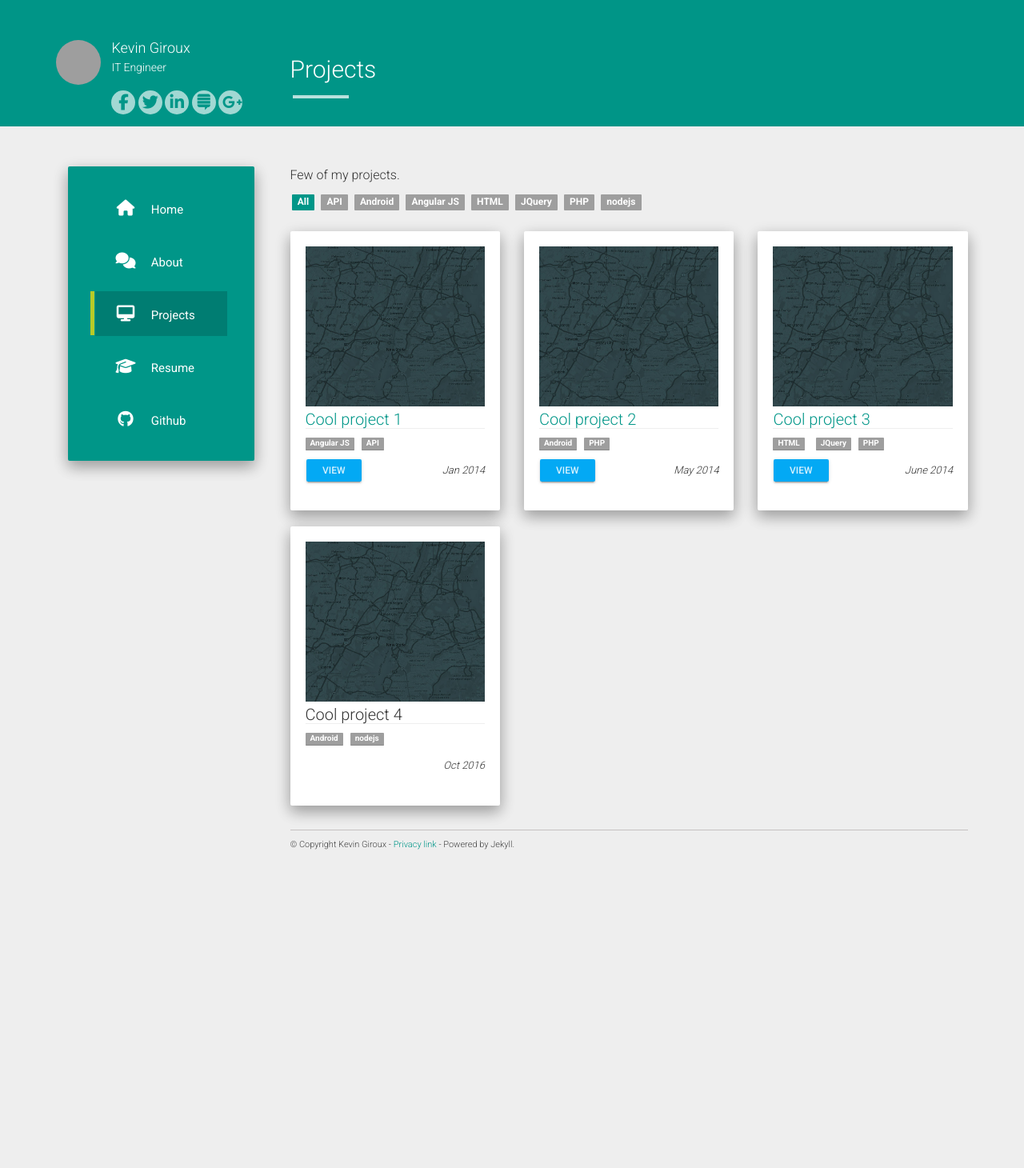
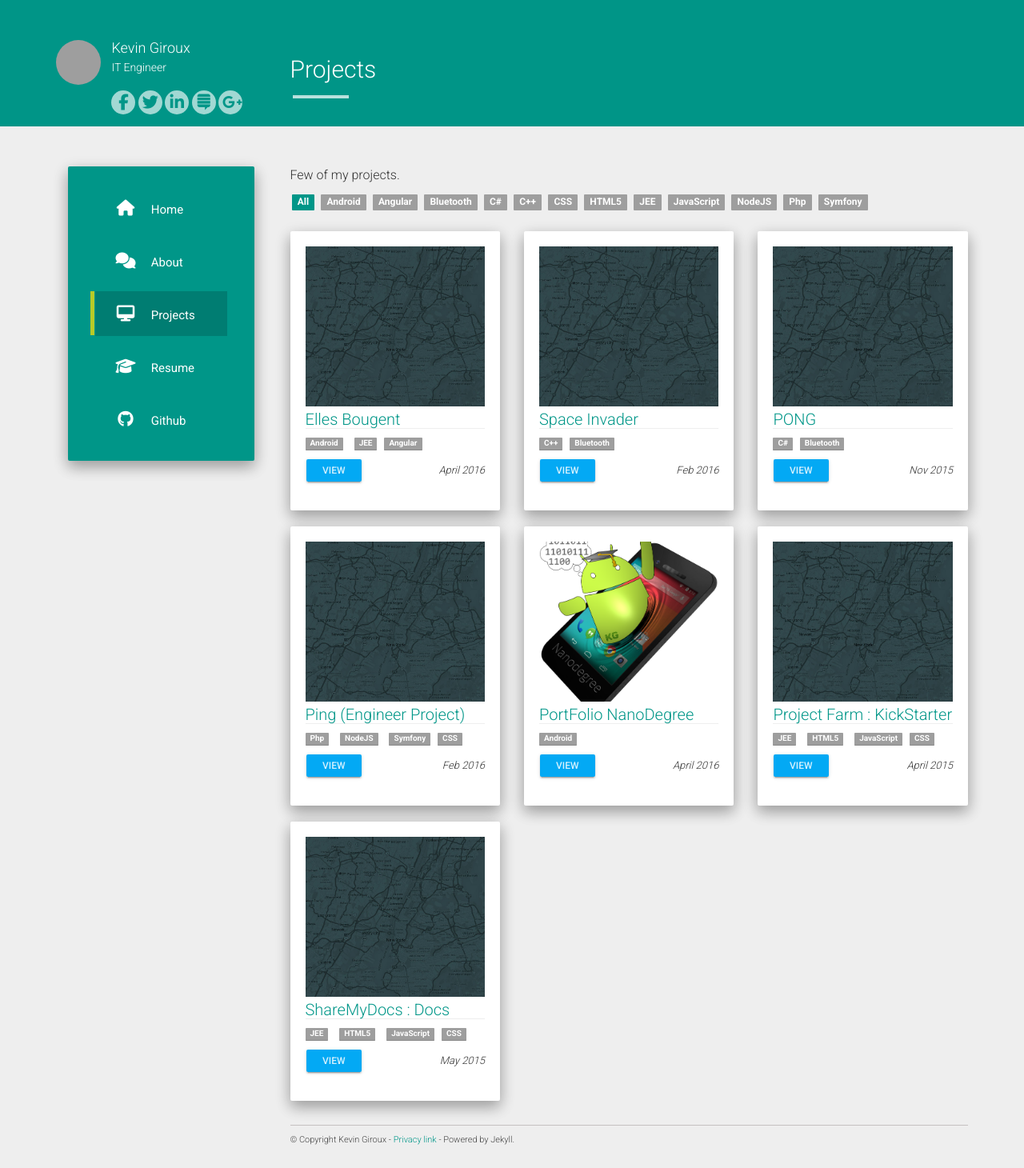
Before and after one commit to kgiroux/kgiroux.github.io, a Jekyll site: the page built from projects.md, in a window 1280 px wide. Shown: the whole page at 80% size. Built offline with Jekyll 4.4.1, drawn with Linux system fonts in a browser that asks for light colours; nearby versions of some CDN libraries; before the commit the page ends 1091 px from its top, so only the background shows below that; grey boxes are pictures that could not be loaded.

Commit message:
Commit : Ajout projet

```diff
--- a/_config.yml
+++ b/_config.yml
@@ -1,7 +1,7 @@
 title: Kevin Giroux
 description: Android Tips Blog
 author: Kevin Giroux
-logo: http://aboutashu.com/hcz-jekyll-blog/static/img/avatar.png
+logo: https://avatars3.githubusercontent.com/u/7769882?v=3&s=460
 github: https://github.com/kgioux
 about: IT Engineer
 google_analytics: UA-72862926-1
--- a/_data/projects.json
+++ b/_data/projects.json
@@ -1,30 +1,51 @@
 [
 	{
-		"name": "Cool project 1",
+		"name": "Elles Bougent",
 		"image": "placeholder.jpg",
-		"url": "#",
-		"date": "Jan 2014",
-		"tags": ["Angular JS","API"]
+		"url": "https://play.google.com/store/apps/details?id=com.ellesbougent.erallye",
+		"date": "April 2016",
+		"tags": ["Android","JEE","Angular"]
 	},
 	{
-		"name": "Cool project 2",
+		"name": "Space Invader",
 		"image": "placeholder.jpg",
-		"url": "#",
-		"date": "May 2014",
-		"tags": ["Android","PHP"]
+		"url": "https://github.com/LirycMoaners/EsigInvaderV3",
+		"date": "Feb 2016",
+		"tags": ["C++","Bluetooth"]
 	},
 	{
-		"name": "Cool project 3",
+		"name": "PONG",
 		"image": "placeholder.jpg",
-		"url": "#",
-		"date": "June 2014",
-		"tags": ["HTML","JQuery","PHP"]
+		"url": "https://github.com/kgiroux/PingPongCsharp",
+		"date": "Nov 2015",
+		"tags": ["C#","Bluetooth"]
 	},
 	{
-		"name": "Cool project 4",
+		"name": "Ping (Engineer Project)",
 		"image": "placeholder.jpg",
-		"date": "Oct 2016",
-		"tags": ["Android","nodejs"]
+		"url":"https://github.com/kgiroux/EsigelecPingPlayrion",
+		"date": "Feb 2016",
+		"tags": ["Php","NodeJS","Symfony","CSS"]
+	},
+	{
+		"name": "PortFolio NanoDegree",
+		"image": "portefolioandroid.png",
+		"date": "April 2016",
+		"url":"https://github.com/kgiroux/Kevin_Giroux_Portfolio_NanoDegree",
+		"tags": ["Android"]
+	},
+	{
+		"name": "Project Farm : KickStarter",
+		"image": "placeholder.jpg",
+		"date": "April 2015",
+		"url":"https://github.com/kgiroux/ProjectFarm",
+		"tags": ["JEE","HTML5","JavaScript","CSS"]
+	},
+	{
+		"name": "ShareMyDocs : Docs",
+		"image": "placeholder.jpg",
+		"date": "May 2015",
+		"url":"http://www.kevin-giroux.com:7070/ShareMyDocs/",
+		"tags": ["JEE","HTML5","JavaScript","CSS"]
 	}
-
 ]
```
Also changed, not shown: static/projects/portefolioandroid.png (added).
